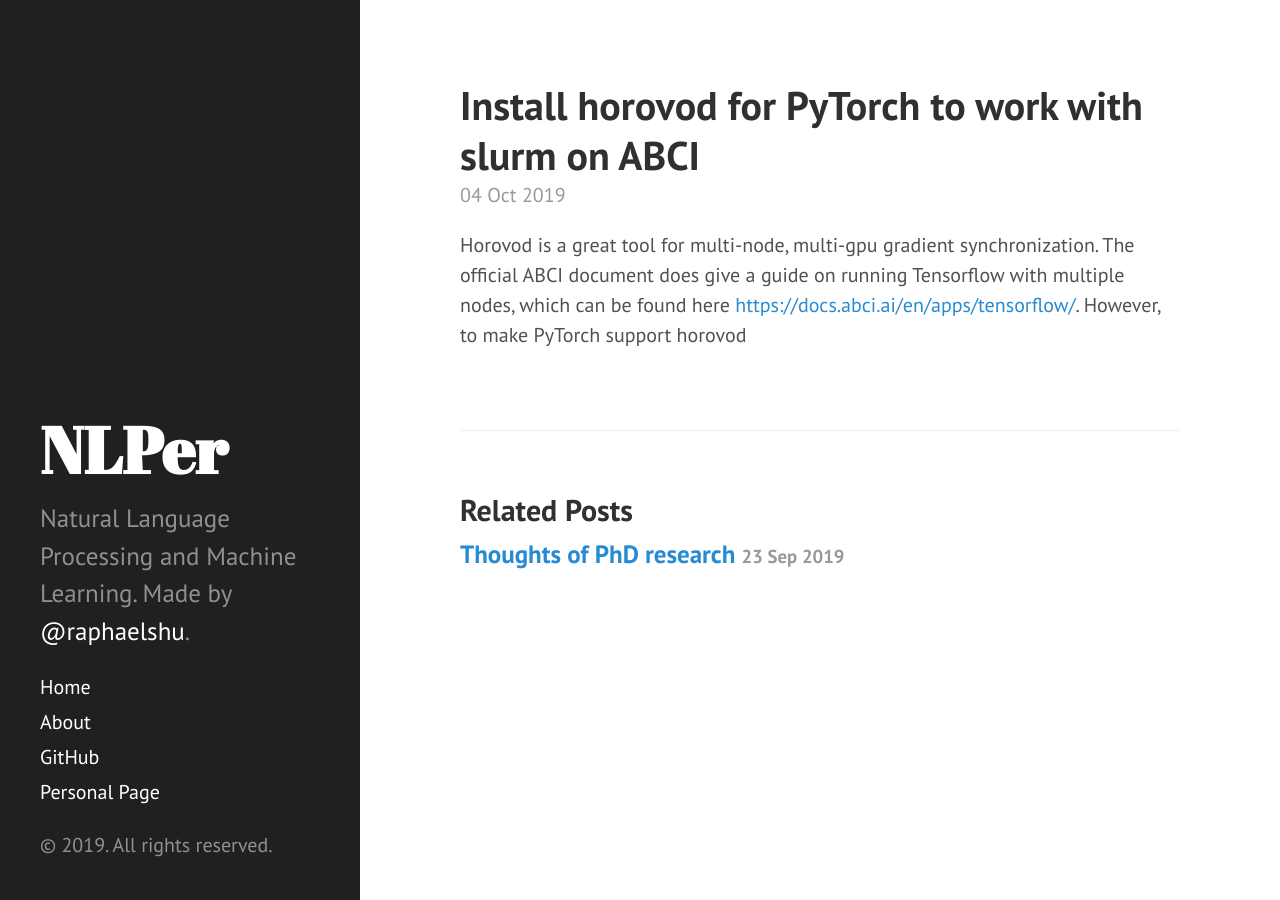
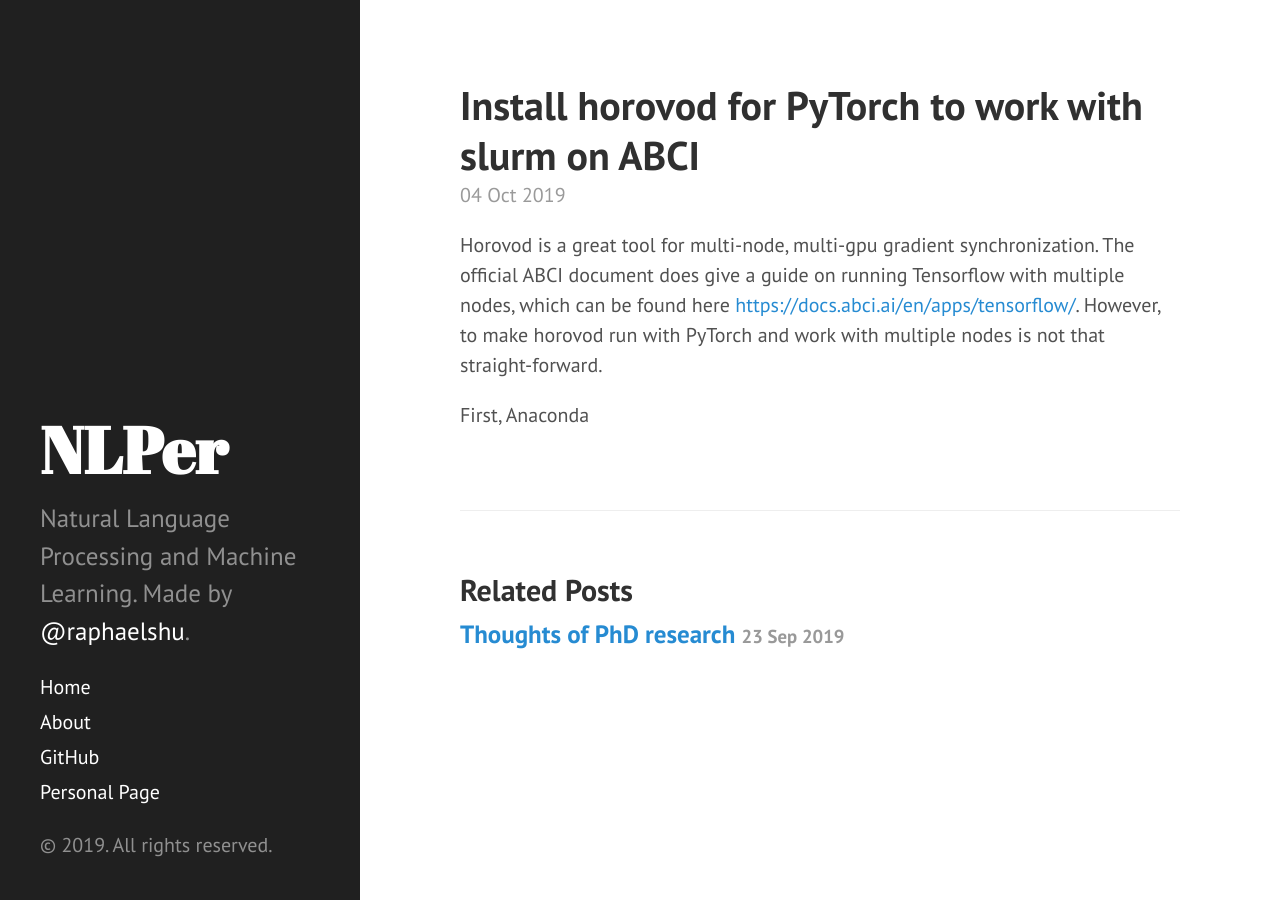
Before and after one commit to zomux/nlper, a Jekyll site: the page built from _posts/2019-10-4-install-horovod-python-with-slurm-abci.md.md, in a window 1280 px wide. Built offline with Jekyll 4.4.1, drawn with Linux system fonts in a browser that asks for light colours.

Commit message:
_posts/2019-10-4-install-horovod-python-with-slurm-abci.md.md updated from https://stackedit.io/

```diff
--- a/_posts/2019-10-4-install-horovod-python-with-slurm-abci.md.md
+++ b/_posts/2019-10-4-install-horovod-python-with-slurm-abci.md.md
@@ -3,7 +3,9 @@ layout: post
 title: Install horovod for PyTorch to work with slurm on ABCI
 ---
 
-Horovod is a great tool for multi-node, multi-gpu gradient synchronization. The official ABCI document does give a guide on running Tensorflow with multiple nodes, which can be found here [https://docs.abci.ai/en/apps/tensorflow/](https://docs.abci.ai/en/apps/tensorflow/).  However, to make PyTorch support horovod
+Horovod is a great tool for multi-node, multi-gpu gradient synchronization. The official ABCI document does give a guide on running Tensorflow with multiple nodes, which can be found here [https://docs.abci.ai/en/apps/tensorflow/](https://docs.abci.ai/en/apps/tensorflow/).  However, to make horovod run with PyTorch and work with multiple nodes is not that straight-forward.
+
+First, Anaconda
 <!--stackedit_data:
-eyJoaXN0b3J5IjpbLTI3NzA0MzM4N119
+eyJoaXN0b3J5IjpbLTE3NTAyMTcxM119
 -->
```
